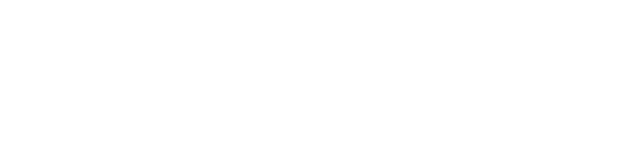
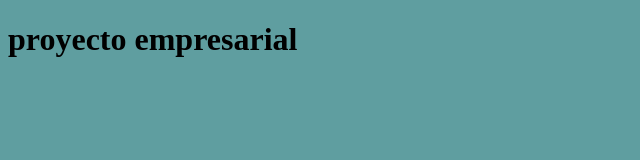
Before and after one commit to Javier2191/CursoGit, a plain HTML site: page index.html in a window 1280 px wide. Shown: the whole page, without its empty margins (0-640 px from the left). Drawn offline with Linux system fonts and the light colour scheme.

Commit message:
Parrafo y tamaño fuente

```diff
--- /dev/null
+++ b/css/css.css
@@ -0,0 +1,7 @@
+@charset "utf-8";
+/* CSS Document */
+
+
+body{
+	background-color: cadetblue;
+}
--- a/index.html
+++ b/index.html
@@ -3,8 +3,12 @@
 <head>
 <meta charset="utf-8">
 <title>Documento sin título</title>
+
+	<link rel="stylesheet" href="css/css.css">
+
 </head>
 
 <body>
+	<h1>proyecto empresarial</h1>
 </body>
 </html>
--- /dev/null
+++ b/js/javascript.js
@@ -0,0 +1 @@
+// JavaScript Document
```
